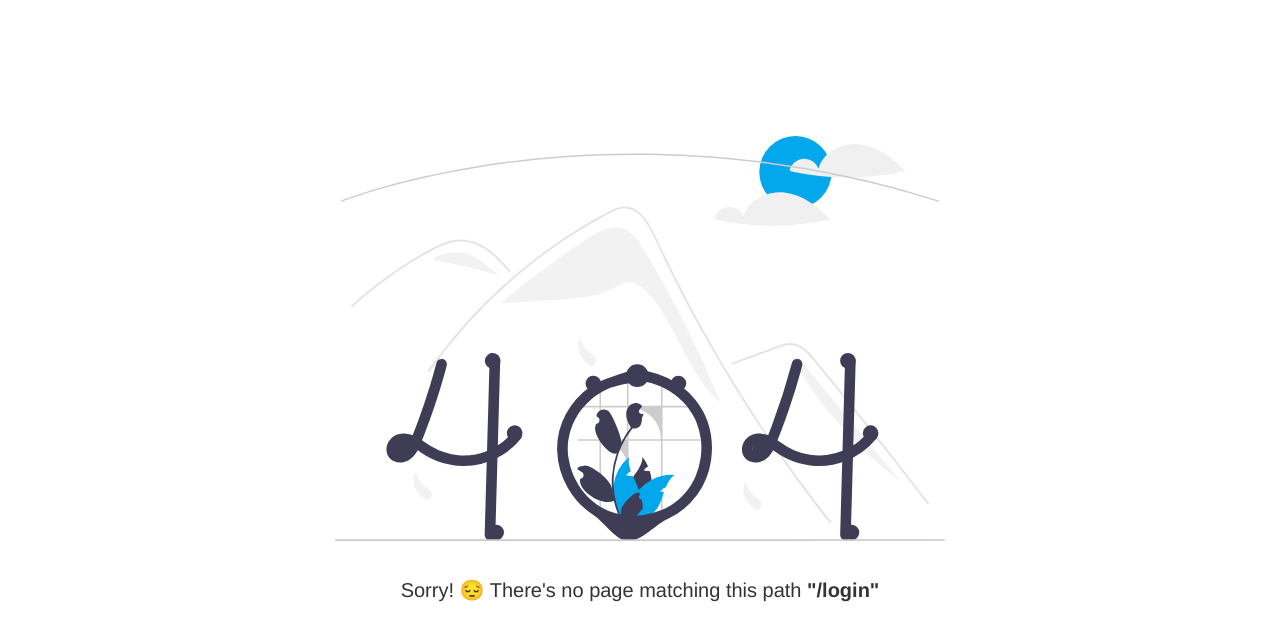
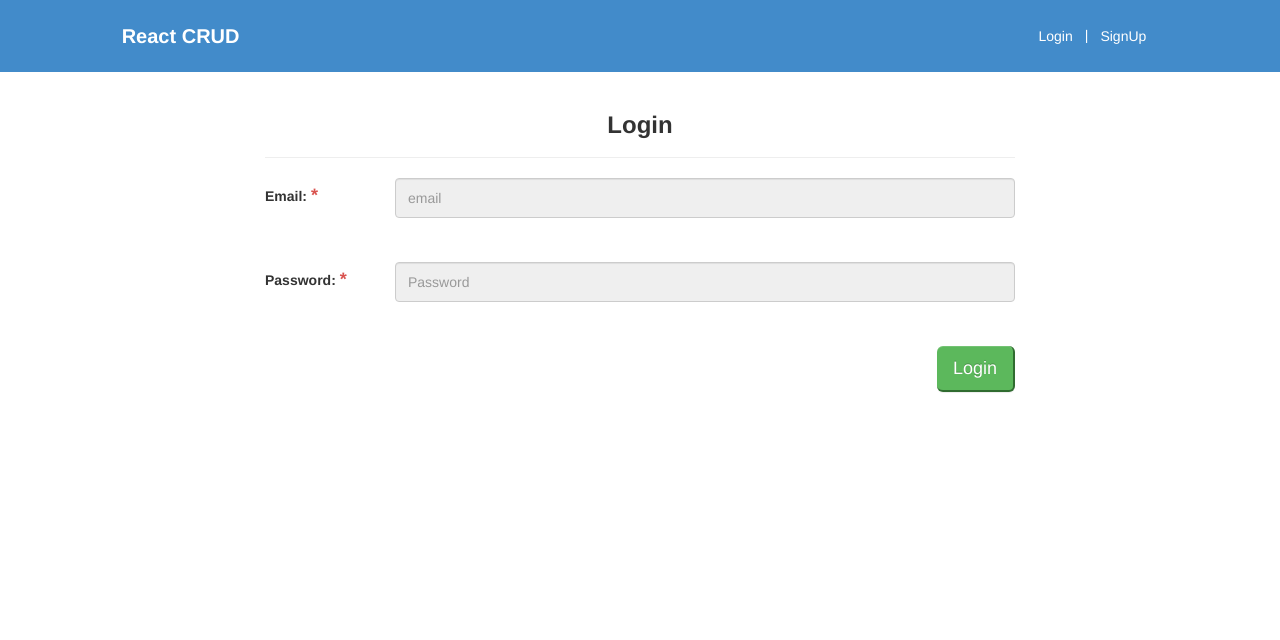
Before and after one commit to showrin-enosisbd/tourist-places, a React app: page /login in a window 1280 px wide. Shown: the top 640 px of the page. Built offline with nearby package versions, Linux system fonts and the light colour scheme.

Commit message:
:sparkles: [new-component] Build Login page

```diff
--- a/src/App.jsx
+++ b/src/App.jsx
@@ -4,6 +4,7 @@ import { Provider } from "react-redux";
 
 import store from "./store";
 import Home from "./pages/Home";
+import Login from "./pages/Login";
 import New from "./pages/New";
 import EditPageContainer from "./containers/EditPageContainer";
 import NotFound from "./pages/NotFound";
@@ -16,6 +17,7 @@ function App() {
 			<BrowserRouter>
 				<Switch>
 					<Route path="/" component={Home} exact />
+					<Route path="/login" component={Login} />
 					<Route path="/new" component={New} />
 					<Route path="/edit/:id" component={EditPageContainer} />
 					<Route component={NotFound} />
--- a/src/components/AppBar/AppBar.jsx
+++ b/src/components/AppBar/AppBar.jsx
@@ -15,8 +15,8 @@ const AppBar = () => {
 							</Link>
 						</div>
 						<nav className="app-bar__nav">
-							<Link className="app-bar__nav-link" to="/">
-								<Button bsStyle="link">SignIn</Button>
+							<Link className="app-bar__nav-link" to="/login">
+								<Button bsStyle="link">Login</Button>
 							</Link>
 							|
 							<Link className="app-bar__nav-link" to="/">
--- /dev/null
+++ b/src/pages/Login/Login.jsx
@@ -0,0 +1,26 @@
+import React from "react";
+import { PageHeader, Grid, Row, Col } from "react-bootstrap";
+
+import Layout from "../../components/Layout";
+import LoginForm from "./components/LoginForm";
+
+const Login = () => {
+	return (
+		<Layout>
+			<Grid className="edit-page">
+				<Row>
+					<Col xs={12} md={8} mdOffset={2}>
+						<PageHeader>Login</PageHeader>
+						<Row>
+							<Col xs={12}>
+								<LoginForm />
+							</Col>
+						</Row>
+					</Col>
+				</Row>
+			</Grid>
+		</Layout>
+	);
+};
+
+export default Login;
--- /dev/null
+++ b/src/pages/Login/index.js
@@ -0,0 +1,3 @@
+import Login from "./Login";
+
+export default Login;
--- /dev/null
+++ b/src/validations/loginSchema.js
@@ -0,0 +1,10 @@
+import { object, string } from "yup";
+
+const loginSchema = object().shape({
+	email: string()
+		.email()
+		.required(),
+	password: string().required(),
+});
+
+export default loginSchema;
```
